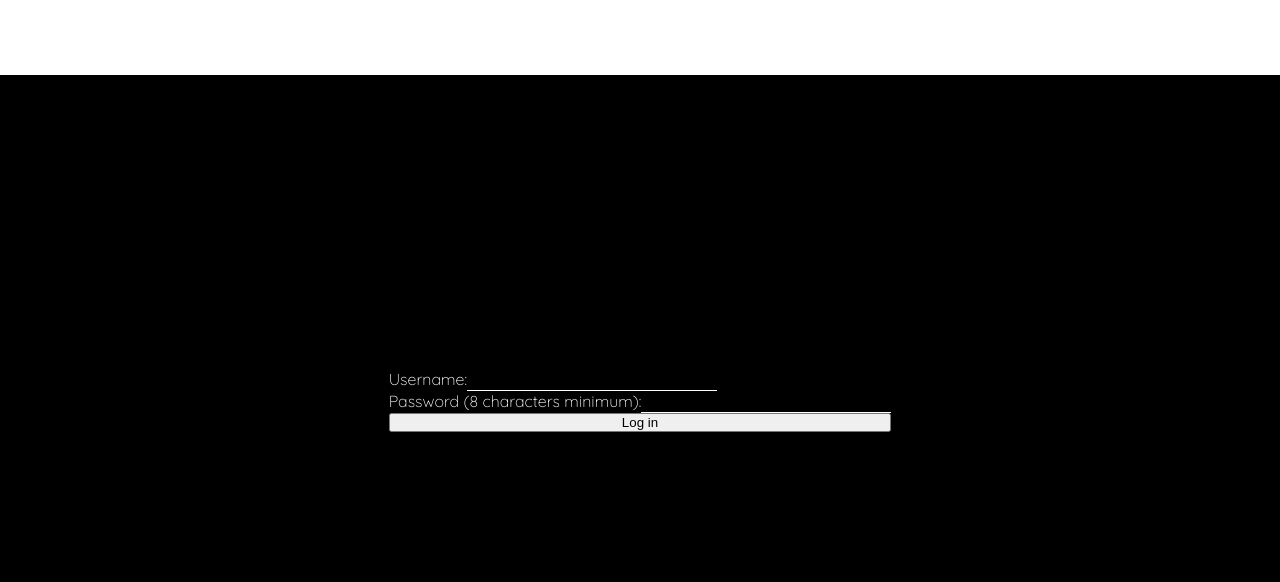
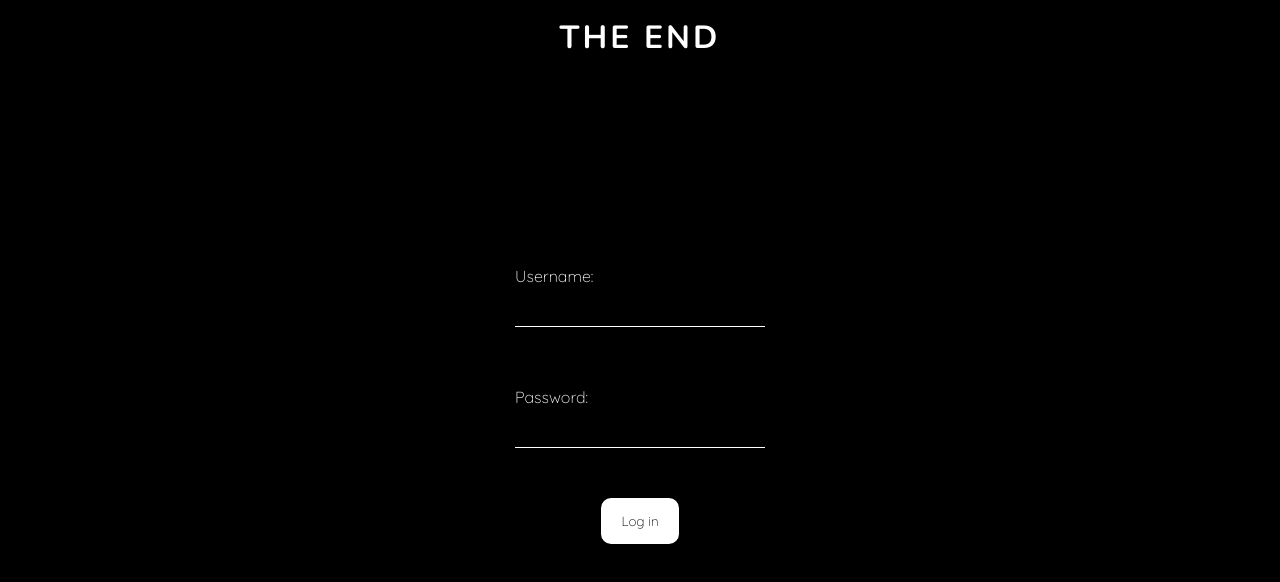
Before and after one commit to ramagago/TheEnd, a React (Create React App) app: page /AdminLogin in a window 1280 px wide. Shown: the top 582 px of the page. Built offline with nearby package versions, Linux system fonts and the light colour scheme; no server answers.

Commit message:
Update Login, form css, router, error msg and Admin Header

```diff
--- a/src/App.css
+++ b/src/App.css
@@ -8,13 +8,6 @@ html, body {
   transition: scroll-behavior 0.3s ease-in-out;
   background-color: white;
 }
-body::backdrop {
-  background-color: white;
-}
-
-.app {
-  background-color: white;
-}
 
 a {
     text-decoration: none;
--- a/src/components/Admin/AdminLogin/AdminLogin.css
+++ b/src/components/Admin/AdminLogin/AdminLogin.css
@@ -11,13 +11,22 @@
 .admin-login-form {
     display: flex;
     flex-direction: column;
+    justify-content: center;
+    align-items: center;
 
+}
+
+.input-login-container {
+    display: flex;
+    flex-direction: column;
+    color: white;
 }
 
 .login-label {
     font-family: 'Quicksand';
     font-weight: 300;
     color: white;
+    margin: 30px 30px 10px 30px;
 }
 
 .login-input {
@@ -25,7 +34,53 @@
     outline: none;
     width: 250px;
     padding: 2px 5px;
+    margin: 10px 30px 30px 30px;
     background-color: black;
+    font-family: 'Quicksand';
+    font-weight: 300;
     color: white;
+    caret-color: white;
     border-bottom: 1px solid #ffffff;
 }
+
+.login-input:-webkit-autofill,
+.login-input:-webkit-autofill:hover,
+.login-input:-webkit-autofill:focus,
+.login-input:-webkit-autofill:active {
+  box-shadow: 0 0 0 30px rgb(0, 0, 0) inset;
+  color: white;
+  -webkit-text-fill-color: white;
+}
+
+.login-input::selection {
+    background-color: #7a7a7a;
+    color: #000000;
+}
+
+.btn-login {
+    border: none;
+    font-family: 'Quicksand';
+    font-weight: 300;
+    text-decoration: none;
+    color: black;
+    text-align: center;
+    background-color: white;
+    padding: 15px 20px;
+    margin: 20px;
+    border-radius: 10px;
+    transition: .3s;
+
+}
+
+.btn-login:hover {
+    background-color: rgb(91, 91, 91);
+    color: rgb(255, 255, 255);
+    transform: scale(105%);
+}
+
+.login-error-message {
+    color: white;
+    margin: 20px;
+    font-family: 'Quicksand';
+    font-weight: 300;
+}
--- a/src/components/Admin/AdminLogin/AdminLogin.jsx
+++ b/src/components/Admin/AdminLogin/AdminLogin.jsx
@@ -7,51 +7,54 @@ import "./AdminLogin.css";
 const AdminLogin = () => {
   const [email, setEmail] = useState("");
   const [password, setPassword] = useState("");
+  const [error, setError] = useState(null);
   const history = useHistory();
 
   const handleLogin = (e) => {
     e.preventDefault();
     signInWithEmailAndPassword(auth, email, password) // Utiliza la función 'signInWithEmailAndPassword' pasando el objeto 'auth' como primer argumento
       .then((cred) => {
-        console.log(cred.user);
-        history.push("/AdminLogin");
+        history.push("/Admin");
       })
       .catch((error) => {
-        console.log(error);
+        setError(true);
       });
   };
 
   return (
     <div className="admin-login-container">
       <form className="admin-login-form" onSubmit={handleLogin}>
-        <div>
+        <div className="input-login-container">
           <label className="login-label" htmlFor="username">
             Username:
           </label>
           <input
             className="login-input"
             type="email"
-            // id="username"
             name="username"
             onChange={(e) => setEmail(e.target.value)}
             required
           />
         </div>
 
-        <div>
+        <div className="input-login-container">
           <label className="login-label" htmlFor="pass">
-            Password (8 characters minimum):
+            Password:
           </label>
           <input
             className="login-input"
             type="password"
-            // id="pass"
             name="password"
             required
             onChange={(e) => setPassword(e.target.value)}
           />
         </div>
-        <input type="submit" value="Log in" />
+        {error && (
+          <div className="login-error-message">
+            Invalid username or password.
+          </div>
+        )}
+        <input className="btn-login" type="submit" value="Log in" />
       </form>
     </div>
   );
--- a/src/components/Header/Header.jsx
+++ b/src/components/Header/Header.jsx
@@ -17,7 +17,10 @@ const Header = () => {
       ? "logo-class-1"
       : "logo-class-2";
 
-  const headerBgWhite = isHome ? null : "header-bg-white";
+  const headerBgWhite =
+    isHome || isAdmin || isCategoryAdmin || isAdminLogin
+      ? null
+      : "header-bg-white";
   const headerHide = isPhotoDetailsPage ? "header-hide" : null;
 
   const handleLogout = () => {
```
